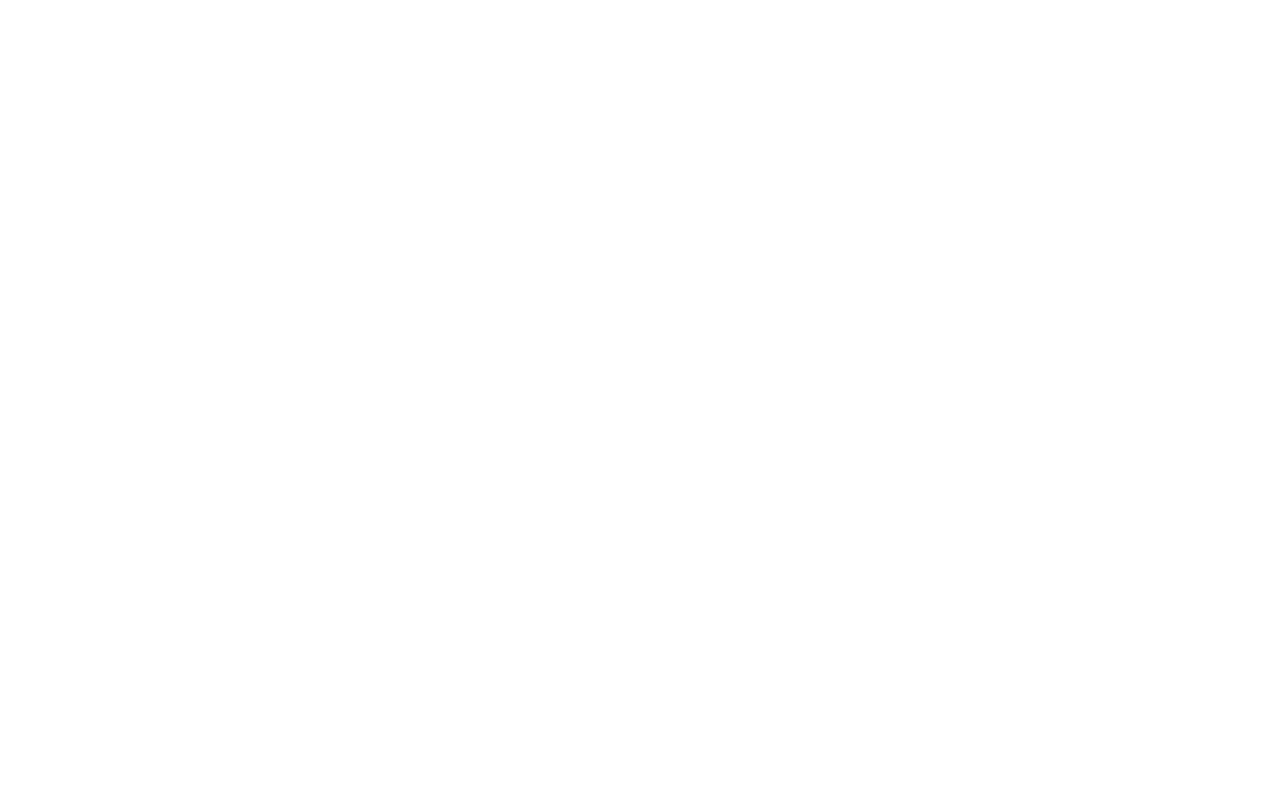
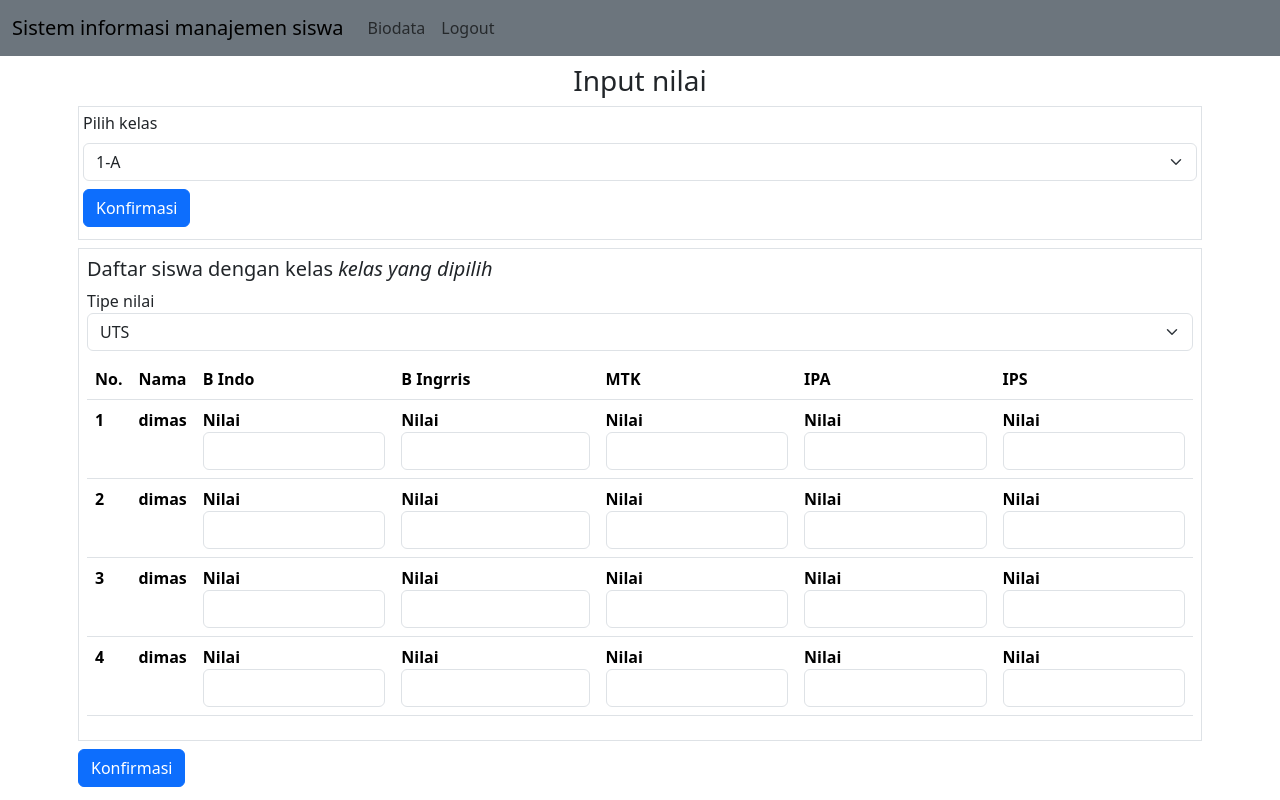
Before and after one commit to zidney06/SIM-siswa, a React (Vite) app in the folder frontend/: page /teacher/inputScore in a window 1280 px wide. Before the commit this address had no page. Built offline with nearby package versions, Linux system fonts and the light colour scheme.

Commit message:
Membuat UI halaman absensi dan input nilai untuk role teacher

```diff
--- a/frontend/src/App.jsx
+++ b/frontend/src/App.jsx
@@ -1,4 +1,3 @@
-import { useState } from "react";
 import "./App.css";
 import { Routes, Route } from "react-router";
 import LoginPage from "./pages/LoginPage";
@@ -11,6 +10,8 @@
 import ClassManage from "./pages/operator/ClassManage";
 import ClassList from "./pages/operator/ClassList";
 import UserList from "./pages/operator/UserList";
+import StudentPresence from "./pages/teacher/StudentPresence";
+import InputScore from "./pages/teacher/InputScore";
 
 function App() {
   return (
@@ -23,6 +24,8 @@
         <Route path="/operator/classManage" element={<ClassManage />} />
         <Route path="/operator/classList" element={<ClassList />} />
         <Route path="/operator/userList" element={<UserList />} />
+        <Route path="/teacher/studentPresence" element={<StudentPresence />} />
+        <Route path="/teacher/inputScore" element={<InputScore />} />
       </Routes>
     </>
   );
--- a/frontend/src/pages/DashboardPage.jsx
+++ b/frontend/src/pages/DashboardPage.jsx
@@ -1,9 +1,10 @@
 import Navbar from "../components/Navbar";
 import { Link } from "react-router";
 import DashboardOperator from "./operator/DashboardOperator";
+import DashboardTeacher from "./teacher/DashboardTeacher";
 
 export default function Dashboard() {
-  const role = "operator";
+  const role = "teacher";
 
   if (role == "operator") {
     return (
@@ -14,24 +15,7 @@
   } else if (role == "teacher") {
     return (
       <>
-        <Navbar />
-        <div className="container-fluid p-3">
-          <h2 className="text-center">
-            Selamat datang <i>{role}</i>
-          </h2>
-          <Link
-            className="btn btn-outline-dark d-block my-3 text-decoration-none fs-4 mx-auto"
-            style={{ minWidth: "350px", maxWidth: "500px", width: "80%" }}
-          >
-            Absensi siswa
-          </Link>
-          <Link
-            className="btn btn-outline-dark d-block my-3 text-decoration-none fs-4 mx-auto"
-            style={{ minWidth: "350px", maxWidth: "500px", width: "80%" }}
-          >
-            Input nilai
-          </Link>
-        </div>
+        <DashboardTeacher />
       </>
     );
   } else if (role == "student") {
--- /dev/null
+++ b/frontend/src/pages/teacher/DashboardTeacher.jsx
@@ -0,0 +1,29 @@
+import Navbar from "../../components/Navbar";
+import { Link } from "react-router";
+
+export default function DashboardTeacher() {
+  return (
+    <>
+      <Navbar />
+      <div className="container-fluid p-3">
+        <h2 className="text-center">
+          Selamat datang <i>Teacher</i>
+        </h2>
+        <Link
+          to="/teacher/studentPresence"
+          className="btn btn-outline-dark d-block my-3 text-decoration-none fs-4 mx-auto"
+          style={{ minWidth: "350px", maxWidth: "500px", width: "80%" }}
+        >
+          Absensi siswa
+        </Link>
+        <Link
+          to="/teacher/inputScore"
+          className="btn btn-outline-dark d-block my-3 text-decoration-none fs-4 mx-auto"
+          style={{ minWidth: "350px", maxWidth: "500px", width: "80%" }}
+        >
+          Input nilai
+        </Link>
+      </div>
+    </>
+  );
+}
--- /dev/null
+++ b/frontend/src/pages/teacher/InputScore.jsx
@@ -0,0 +1,140 @@
+import Navbar from "../../components/Navbar";
+
+export default function InputScore() {
+  const dummyClass = [
+    {
+      name: "1-A",
+      wali: "Hamzah",
+      students: ["01", "02"],
+    },
+    {
+      name: "2-A",
+      wali: "Hasan",
+      students: ["03", "04"],
+    },
+  ];
+
+  // data daftar siswa dari kelas yang dipilih awaknya adalah kosong, jika teacher sudah memilih kelas
+  // maka akan melakukan request untuk mengambil data siswa dari id kelas yang dipilih
+  // ini berarti, pada saat awal memuat halaman perlu melakukan req ke daftar kelas yang tersedia
+  const dummyStudent = [
+    {
+      name: "dimas",
+    },
+    {
+      name: "dimas",
+    },
+    {
+      name: "dimas",
+    },
+    {
+      name: "dimas",
+    },
+  ];
+  return (
+    <div className="container-fluid p-0">
+      <Navbar />
+      <div className="container p-2">
+        <h3 className="text-center">Input nilai</h3>
+        <div className="border p-1">
+          <label htmlFor="kelas" className="form-label">
+            Pilih kelas
+          </label>
+
+          <select name="kelas" id="kelas" className="form-select">
+            {dummyClass.map((kelas, i) => (
+              <option value={kelas.name} key={i}>
+                {kelas.name}
+              </option>
+            ))}
+          </select>
+
+          <button className="btn btn-primary my-2">Konfirmasi</button>
+        </div>
+        {dummyStudent.length > 0 && (
+          <div className="border my-2 p-2">
+            <h5>
+              Daftar siswa dengan kelas <i>{"kelas yang dipilih"}</i>
+            </h5>
+
+            <div className="my-2">
+              <label htmlFor="tipe">Tipe nilai</label>
+              <select name="tipe" id="tipe" className="form-select">
+                <option value="uts">UTS</option>
+                <option value="uas">UAS</option>
+              </select>
+            </div>
+
+            <table className="table">
+              <thead>
+                <tr>
+                  <th scope="col">No.</th>
+                  <th scope="col">Nama</th>
+                  <th scope="col">B Indo</th>
+                  <th scope="col">B Ingrris</th>
+                  <th scope="col">MTK</th>
+                  <th scope="col">IPA</th>
+                  <th scope="col">IPS</th>
+                </tr>
+              </thead>
+              <tbody>
+                {dummyStudent.map((student, i) => (
+                  <tr key={i}>
+                    <th>{i + 1}</th>
+                    <th>{student.name}</th>
+                    <th className="">
+                      <label htmlFor={`BIndo-${i}`}>Nilai</label>
+                      <input
+                        type="number"
+                        id={`BIndo-${i}`}
+                        name={`status-${i}`}
+                        className="form-control"
+                      />
+                    </th>
+                    <th className="">
+                      <label htmlFor={`BIngrris-${i}`}>Nilai</label>
+                      <input
+                        type="number"
+                        id={`BIngrris-${i}`}
+                        name={`status-${i}`}
+                        className="form-control"
+                      />
+                    </th>
+                    <th className="">
+                      <label htmlFor={`MTK-${i}`}>Nilai</label>
+                      <input
+                        type="number"
+                        id={`MTK-${i}`}
+                        name={`status-${i}`}
+                        className="form-control"
+                      />
+                    </th>
+                    <th className="">
+                      <label htmlFor={`IPA-${i}`}>Nilai</label>
+                      <input
+                        type="number"
+                        id={`IPA-${i}`}
+                        name={`status-${i}`}
+                        className="form-control"
+                      />
+                    </th>
+                    <th className="">
+                      <label htmlFor={`IPS-${i}`}>Nilai</label>
+                      <input
+                        type="number"
+                        id={`IPS-${i}`}
+                        name={`status-${i}`}
+                        className="form-control"
+                      />
+                    </th>
+                  </tr>
+                ))}
+              </tbody>
+            </table>
+          </div>
+        )}
+        <button className="btn btn-primary">Konfirmasi</button>
+      </div>
+    </div>
+  );
+}
--- /dev/null
+++ b/frontend/src/pages/teacher/StudentPresence.jsx
@@ -0,0 +1,92 @@
+import Navbar from "../../components/Navbar";
+
+export default function StudentPresence() {
+  const dummyClass = [
+    {
+      name: "1-A",
+      wali: "Hamzah",
+      students: ["01", "02"],
+    },
+    {
+      name: "2-A",
+      wali: "Hasan",
+      students: ["03", "04"],
+    },
+  ];
+
+  // data daftar siswa dari kelas yang dipilih awaknya adalah kosong, jika teacher sudah memilih kelas
+  // maka akan melakukan request untuk mengambil data siswa dari id kelas yang dipilih
+  // ini berarti, pada saat awal memuat halaman perlu melakukan req ke daftar kelas yang tersedia
+  const dummyStudent = [
+    {
+      name: "dimas",
+    },
+    {
+      name: "dimas",
+    },
+    {
+      name: "dimas",
+    },
+    {
+      name: "dimas",
+    },
+  ];
+
+  return (
+    <div className="container-fluid p-0 green">
+      <Navbar />
+      <div className="container p-2">
+        <h3 className="text-center">Absensi siswa</h3>
+        <div className="border p-1">
+          <label htmlFor="kelas" className="form-label">
+            Pilih kelas
+          </label>
+          <select name="kelas" id="kelas" className="form-select">
+            {dummyClass.map((kelas, i) => (
+              <option value={kelas.name} key={i}>
+                {kelas.name}
+              </option>
+            ))}
+          </select>
+          <button className="btn btn-primary my-2">Konfirmasi</button>
+        </div>
+        {dummyStudent.length > 0 && (
+          <div className="border my-2 p-2">
+            <h5>
+              Daftar siswa dengan kelas <i>{"kelas yang dipilih"}</i>
+            </h5>
+
+            <table className="table">
+              <thead>
+                <tr>
+                  <th scope="col">No.</th>
+                  <th scope="col">Nama</th>
+                  <th scope="col" className="text-center">
+                    Status
+                  </th>
+                </tr>
+              </thead>
+              <tbody>
+                {dummyStudent.map((student, i) => (
+                  <tr key={i}>
+                    <th>{i + 1}</th>
+                    <th>{student.name}</th>
+                    <th className="d-flex justify-content-around">
+                      <label htmlFor="status">Hadir</label>
+                      <input type="radio" id="status" name={`status-${i}`} />
+                      <label htmlFor="status">Izin</label>
+                      <input type="radio" id="status" name={`status-${i}`} />
+                      <label htmlFor="status">Alpha</label>
+                      <input type="radio" id="status" name={`status-${i}`} />
+                    </th>
+                  </tr>
+                ))}
+              </tbody>
+            </table>
+          </div>
+        )}
+        <button className="btn btn-primary">Konfirmasi</button>
+      </div>
+    </div>
+  );
+}
```
